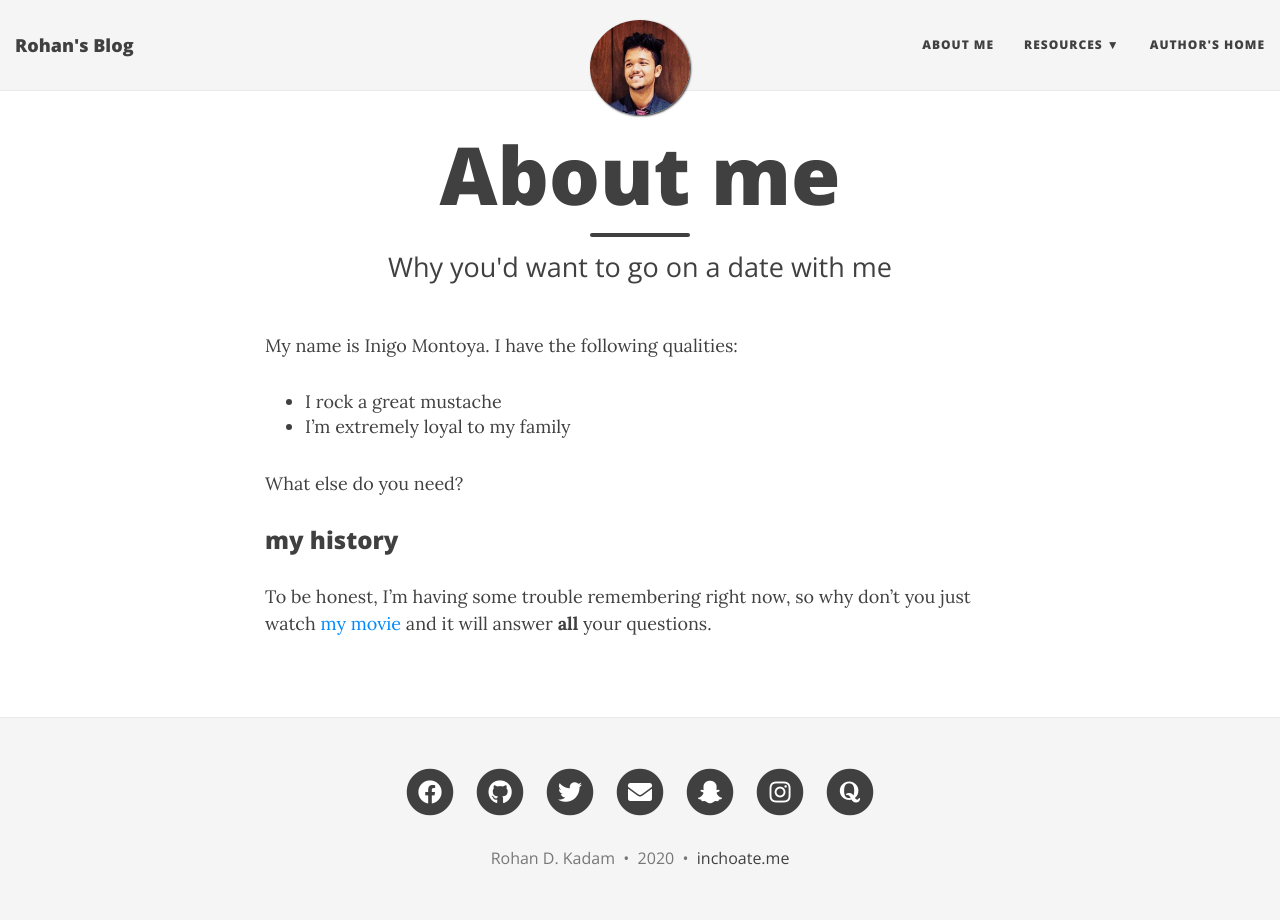
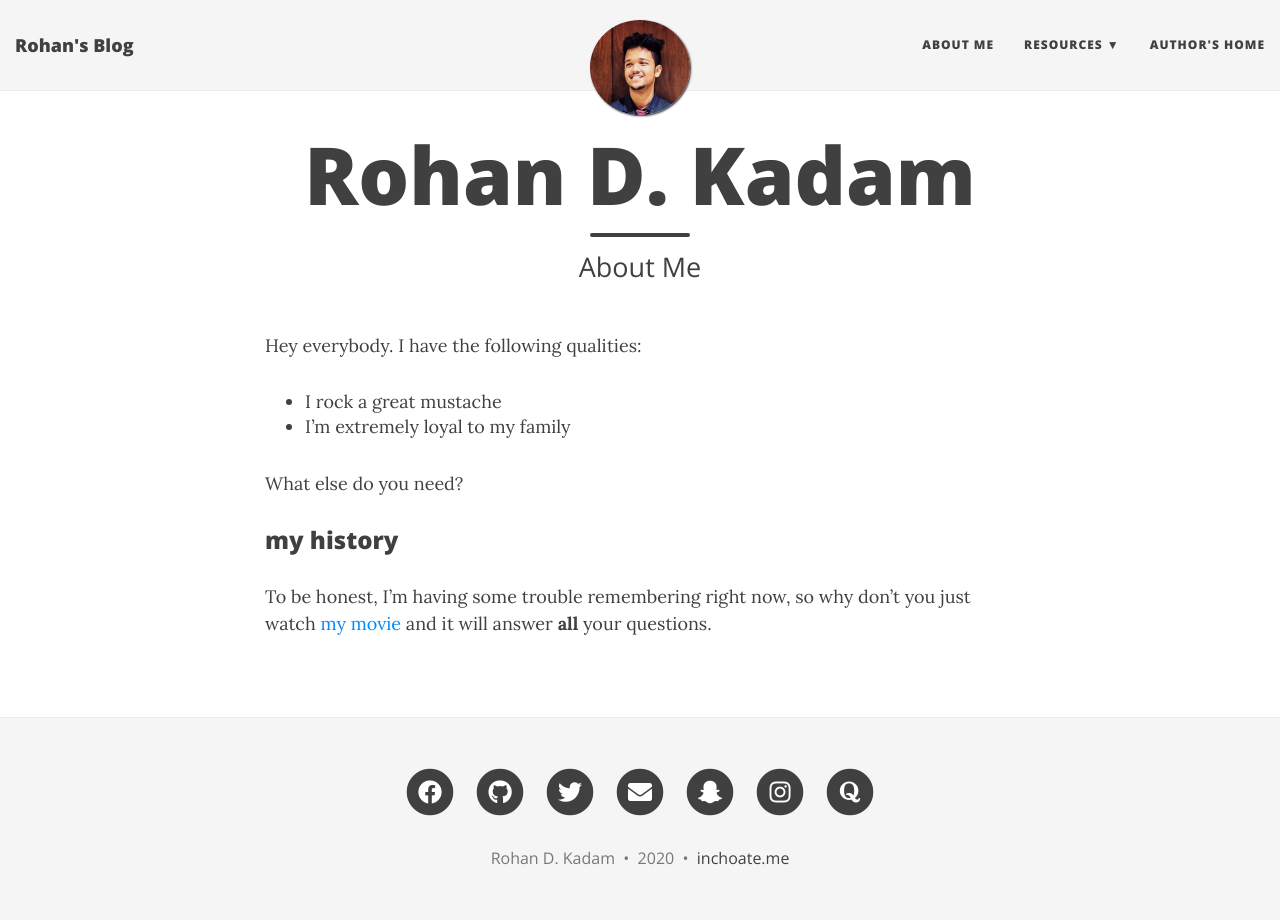
Before and after one commit to iamrdk21/Website1, a Jekyll site: the page built from aboutme.md, in a window 1280 px wide. Built offline with Jekyll 4.4.1, drawn with Linux system fonts in a browser that asks for light colours; nearby versions of some CDN libraries.

Commit message:
Update aboutme.md

```diff
--- a/aboutme.md
+++ b/aboutme.md
@@ -1,10 +1,10 @@
 ---
 layout: page
-title: About me
-subtitle: Why you'd want to go on a date with me
+title: Rohan D. Kadam
+subtitle: About Me
 ---
 
-My name is Inigo Montoya. I have the following qualities:
+Hey everybody. I have the following qualities:
 
 - I rock a great mustache
 - I'm extremely loyal to my family
```
